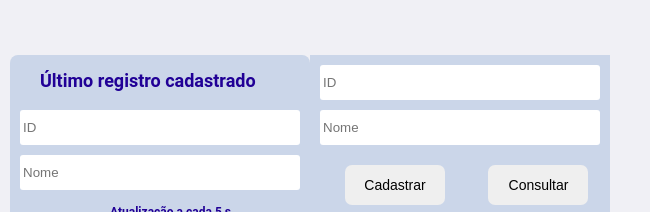
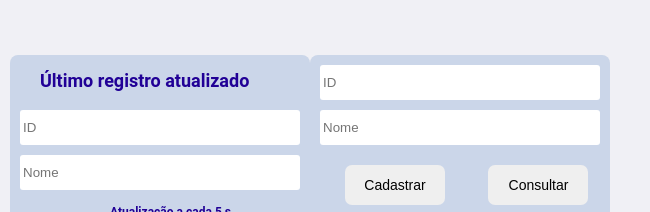
Before and after one commit to HenriqueBarbosaSJr/Front-end-Axios, a website: page index.html in a window 1280 px wide. Shown: the part 145-357 px from the top of the page, 330-980 px from the left. Drawn offline with nearby package versions, Linux system fonts and the light colour scheme; no server answers.

Commit message:
Automatização do acesso ao banco em um intervado de tempo

```diff
--- a/css/style.css
+++ b/css/style.css
@@ -28,6 +28,9 @@ body{
     display: inline-block;
     align-items: center;
     background-color: rgb(203, 214, 233);
+    border-radius: 8px;
+    background-color: rgb(203, 214, 233);
+    border: 170px;
 }
 
 
--- a/index.html
+++ b/index.html
@@ -11,7 +11,7 @@
     </header>
     <main>
         <div class="status">
-            <h2>Último registro cadastrado</h2>
+            <h2>Último registro atualizado</h2>
             <input type="text" id="inpIdSt" class="inputs" placeholder="ID">
             <input type="text" id="inpNameSt" class="inputs" placeholder="Nome">
             <h3>Atualização a cada 5 s</h3>
```
Also changed, not shown: README.md.
